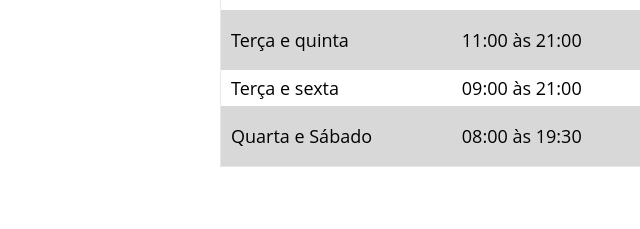
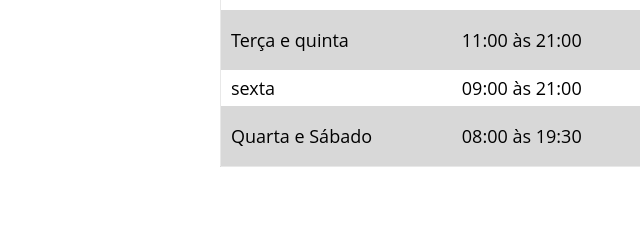
Before and after one commit to tarcisiohenriqueassis/Clinica-Medica, a plain HTML site: page especialidades.html in a window 1280 px wide. Shown: the part 2547-2776 px from the top of the page, 90-730 px from the left. Drawn offline with Linux system fonts and the light colour scheme.

Commit message:
Update especialidades.html

```diff
--- a/especialidades.html
+++ b/especialidades.html
@@ -232,7 +232,7 @@
                                      <td>Dra.<br>Francielly Thais</td>
                                 </tr>
                                 <tr>
-                                    <td>Terça e sexta</td>
+                                    <td>sexta</td>
                                     <td>09:00 às 21:00 </td>
                                     <td>Dr. Theo  Assis</td>
                                 </tr>
```
